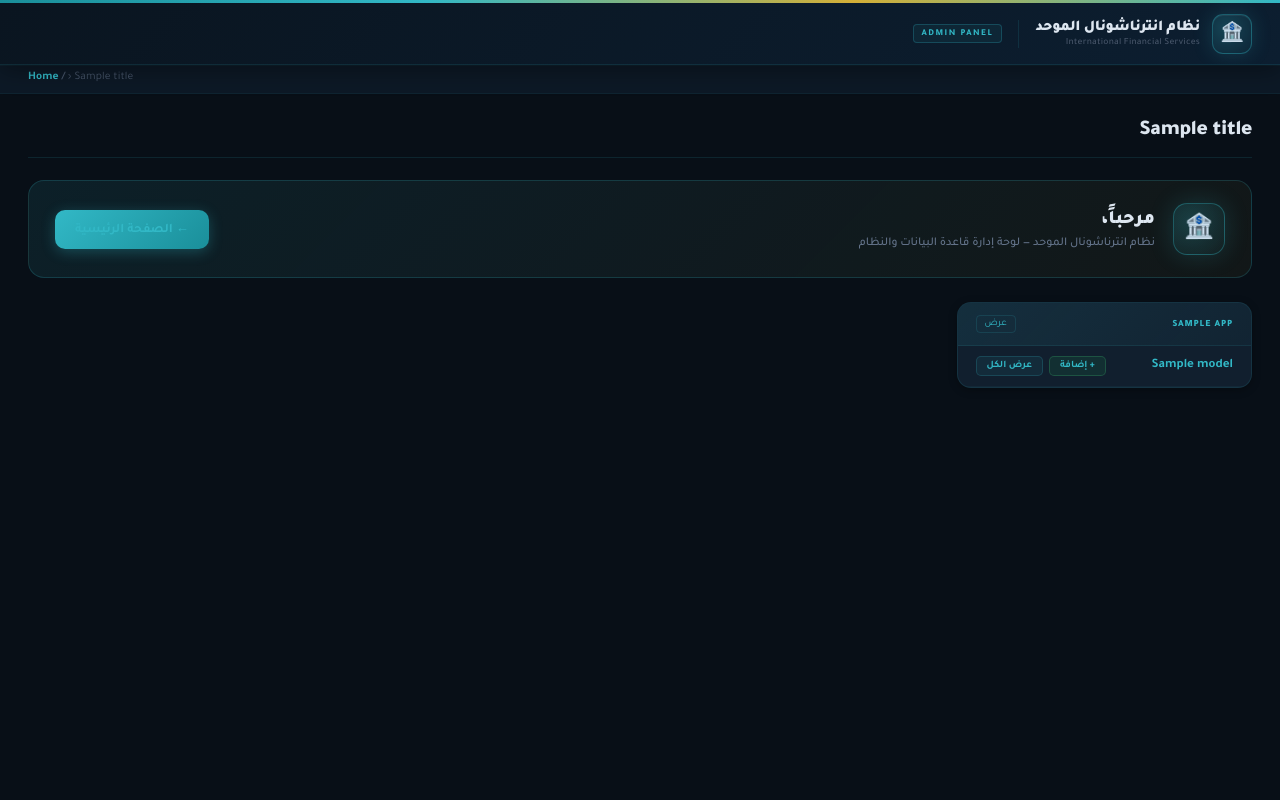
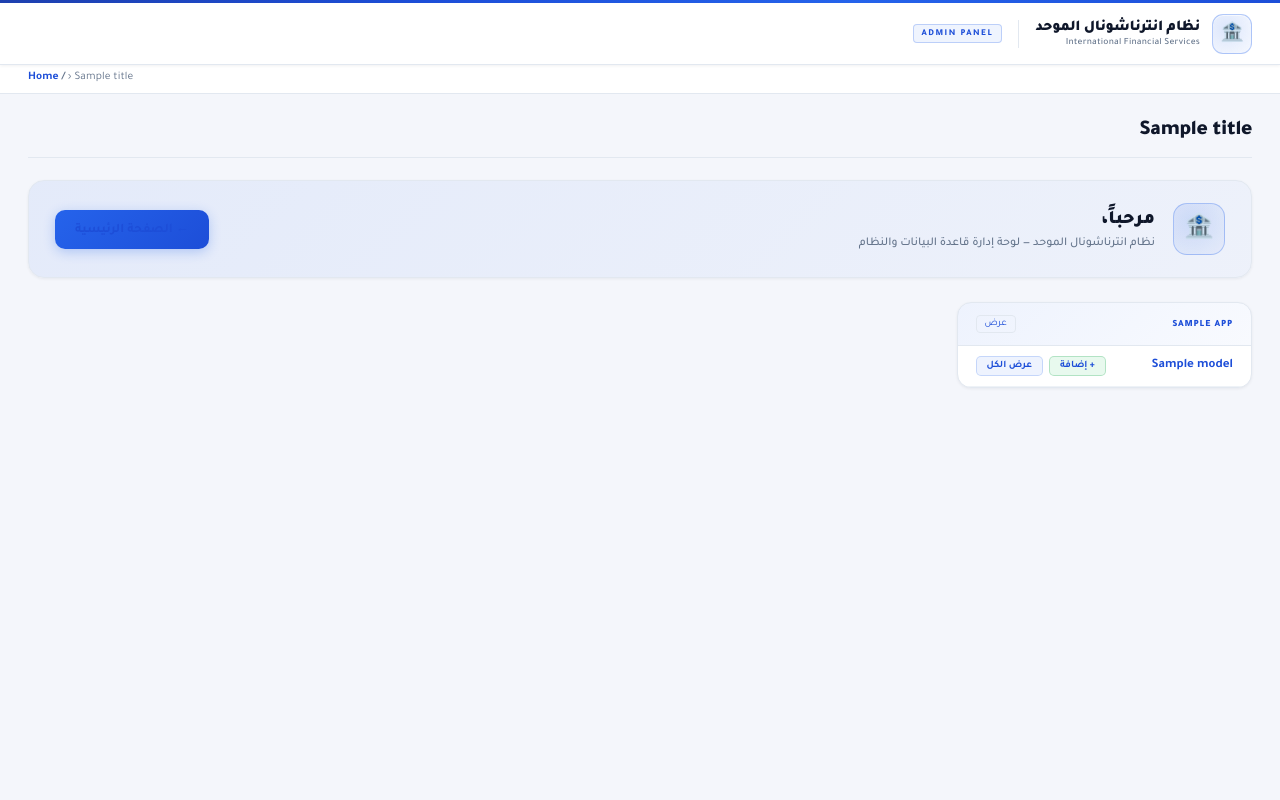
Before and after one commit to abdfaraj-ai/international-system, a Django app: template FrontEnd/templates/admin/index.html in a window 1280 px wide. Run offline with Django 4.2, Linux system fonts and the light colour scheme; the template is opened without the code that fills it: most values are stand-ins (such as "Sample title", 1, 10 or a date in 2020); data that the repository does not hold is empty; parts of the project's set-up code (start-up, migrations or seed data) failed here and were passed over.

Commit message:
لوحة Django Admin: ثيم فاتح احترافي
- base_site/index/login: تحويل كامل من الداكن إلى فاتح
- لوحة بيضاء، حدود رمادية ناعمة، أساسي أزرق #1d4ed8، نص داكن
- إصلاح تأثيرات التمرير (color:#fff) لتكون مقروءة على الفاتح

Co-Authored-By: Claude Opus 4.8 <noreply@anthropic.com>

```diff
--- a/FrontEnd/templates/admin/base_site.html
+++ b/FrontEnd/templates/admin/base_site.html
@@ -23,32 +23,33 @@
 <link href="https://fonts.googleapis.com/css2?family=Tajawal:wght@300;400;500;700;800;900&display=swap" rel="stylesheet">
 <style>
 /* ════════════════════════════════════════════════════════════════════
-   نظام انترناشونال — Django Admin Theme
+   نظام انترناشونال — Django Admin Theme (Light)
    ════════════════════════════════════════════════════════════════════ */
 
 :root {
-  --bg:        #080f17;
-  --surface:   #0d1926;
-  --card:      #111f2e;
-  --card2:     #142133;
-  --border:    rgba(50,184,198,0.13);
-  --border2:   rgba(50,184,198,0.07);
-  --primary:   #32b8c6;
-  --primary-d: #1a8f9a;
-  --gold:      #D4AF37;
-  --gold-d:    #a88a20;
-  --text:      #dde6f0;
-  --text2:     #94a3b8;
-  --text3:     #475569;
-  --green:     #4ade80;
-  --red:       #f87171;
-  --amber:     #fcd34d;
-  --blue:      #38bdf8;
-  --purple:    #a5b4fc;
+  --bg:        #f4f6fb;
+  --surface:   #ffffff;
+  --card:      #ffffff;
+  --card2:     #f8fafc;
+  --border:    #e2e8f0;
+  --border2:   #eef2f7;
+  --primary:   #1d4ed8;
+  --primary-d: #1e40af;
+  --gold:      #ca8a04;
+  --gold-d:    #a16207;
+  --text:      #0f172a;
+  --text2:     #334155;
+  --text3:     #64748b;
+  --green:     #16a34a;
+  --red:       #dc2626;
+  --amber:     #d97706;
+  --blue:      #2563eb;
+  --purple:    #6366f1;
+  --accent:    37,99,235;            /* primary as rgb for tints */
   --radius:    10px;
   --radius-lg: 14px;
-  --shadow:    0 4px 24px rgba(0,0,0,0.4);
-  --shadow-sm: 0 2px 8px rgba(0,0,0,0.3);
+  --shadow:    0 8px 28px rgba(15,23,42,0.10);
+  --shadow-sm: 0 1px 3px rgba(15,23,42,0.06);
 }
 
 /* ── Reset & Base ─────────────────────────────────────────────────── */
@@ -68,7 +69,7 @@ body::before {
   content: '';
   display: block;
   height: 3px;
-  background: linear-gradient(90deg, var(--primary-d), var(--primary), var(--gold), var(--primary));
+  background: linear-gradient(90deg, var(--primary-d), var(--primary), var(--blue), var(--primary));
   position: fixed;
   top: 0; left: 0; right: 0;
   z-index: 9999;
@@ -76,14 +77,14 @@ body::before {
 
 /* ── Header ───────────────────────────────────────────────────────── */
 #header {
-  background: linear-gradient(135deg, #0a1520 0%, #0c1e30 100%) !important;
+  background: #ffffff !important;
   border-bottom: 1px solid var(--border) !important;
   padding: 0 28px !important;
   height: 62px !important;
   display: flex !important;
   align-items: center !important;
   justify-content: space-between !important;
-  box-shadow: var(--shadow), 0 0 0 1px rgba(50,184,198,0.05) !important;
+  box-shadow: var(--shadow-sm) !important;
   position: sticky !important;
   top: 3px !important;
   z-index: 1000 !important;
@@ -97,12 +98,12 @@ body::before {
 }
 .brand-logo {
   width: 40px; height: 40px;
-  background: radial-gradient(circle at 35% 35%, rgba(50,184,198,0.25), rgba(50,184,198,0.05));
-  border: 1px solid rgba(50,184,198,0.35);
+  background: radial-gradient(circle at 35% 35%, rgba(var(--accent),0.16), rgba(var(--accent),0.04));
+  border: 1px solid rgba(var(--accent),0.30);
   border-radius: 11px;
   display: flex; align-items: center; justify-content: center;
   font-size: 19px;
-  box-shadow: 0 0 20px rgba(50,184,198,0.2), inset 0 1px 0 rgba(255,255,255,0.06);
+  box-shadow: inset 0 1px 0 rgba(255,255,255,0.6);
   flex-shrink: 0;
 }
 .brand-text { line-height: 1.2; }
@@ -120,8 +121,8 @@ body::before {
 .brand-env {
   font-size: 9px; font-weight: 800; letter-spacing: 1.5px; text-transform: uppercase;
   color: var(--primary); padding: 3px 8px; border-radius: 4px;
-  border: 1px solid rgba(50,184,198,0.25);
-  background: rgba(50,184,198,0.07);
+  border: 1px solid rgba(var(--accent),0.25);
+  background: rgba(var(--accent),0.07);
 }
 
 /* User tools */
@@ -142,21 +143,21 @@ body::before {
   font-weight: 600 !important;
   padding: 5px 13px !important;
   border-radius: 7px !important;
-  border: 1px solid rgba(50,184,198,0.2) !important;
-  background: rgba(50,184,198,0.06) !important;
+  border: 1px solid rgba(var(--accent),0.22) !important;
+  background: rgba(var(--accent),0.06) !important;
   transition: all .18s !important;
   font-size: 12px !important;
 }
 #user-tools a:hover {
-  background: rgba(50,184,198,0.14) !important;
-  border-color: rgba(50,184,198,0.4) !important;
-  color: #fff !important;
+  background: rgba(var(--accent),0.13) !important;
+  border-color: rgba(var(--accent),0.42) !important;
+  color: var(--primary-d) !important;
 }
 
 /* ── Breadcrumbs ──────────────────────────────────────────────────── */
 div.breadcrumbs {
   background: var(--surface) !important;
-  border-bottom: 1px solid var(--border2) !important;
+  border-bottom: 1px solid var(--border) !important;
   padding: 9px 28px !important;
   font-size: 11.5px !important;
   color: var(--text3) !important;
@@ -773,10 +781,10 @@ a:hover { color: #fff !important; }
 .popup .module { margin: 10px !important; }
 
 /* ── Scrollbar ────────────────────────────────────────────────────── */
-::-webkit-scrollbar { width: 5px; height: 5px; }
+::-webkit-scrollbar { width: 8px; height: 8px; }
 ::-webkit-scrollbar-track { background: var(--bg); }
-::-webkit-scrollbar-thumb { background: rgba(50,184,198,0.25); border-radius: 3px; }
-::-webkit-scrollbar-thumb:hover { background: rgba(50,184,198,0.45); }
+::-webkit-scrollbar-thumb { background: rgba(var(--accent),0.30); border-radius: 4px; }
+::-webkit-scrollbar-thumb:hover { background: rgba(var(--accent),0.50); }
 
 /* ── Responsive ───────────────────────────────────────────────────── */
 @media (max-width: 900px) {
--- a/FrontEnd/templates/admin/index.html
+++ b/FrontEnd/templates/admin/index.html
@@ -13,17 +13,17 @@
   align-items: center;
   gap: 18px;
   flex-wrap: wrap;
+  box-shadow: 0 1px 3px rgba(15,23,42,0.06);
 ">
   <div style="
     width: 52px; height: 52px; flex-shrink: 0;
-    background: radial-gradient(circle at 35% 35%, rgba(50,184,198,0.25), rgba(50,184,198,0.05));
-    border: 1px solid rgba(50,184,198,0.35); border-radius: 14px;
+    background: radial-gradient(circle at 35% 35%, rgba(37,99,235,0.16), rgba(37,99,235,0.04));
+    border: 1px solid rgba(37,99,235,0.30); border-radius: 14px;
     display: flex; align-items: center; justify-content: center; font-size: 24px;
-    box-shadow: 0 0 24px rgba(50,184,198,0.2);
   ">🏦</div>
   <div style="flex: 1; min-width: 180px;">
-    <div style="font-size: 19px; font-weight: 900; color: #dde6f0; margin-bottom: 4px;">
-      مرحباً، <span style="color: #D4AF37">{{ user.username }}</span>
+    <div style="font-size: 19px; font-weight: 900; color: #0f172a; margin-bottom: 4px;">
+      مرحباً، <span style="color: #1d4ed8">{{ user.username }}</span>
     </div>
     <div style="font-size: 12px; color: #64748b; font-weight: 500;">
       نظام انترناشونال الموحد — لوحة إدارة قاعدة البيانات والنظام
@@ -83,12 +79,12 @@
     {% for model in app.models %}
     <div style="
       padding: 10px 18px;
-      border-bottom: 1px solid rgba(50,184,198,0.06);
+      border-bottom: 1px solid #eef2f7;
       display: flex; align-items: center; gap: 10px;
     ">
-      <span style="font-size: 13px; font-weight: 600; color: #dde6f0; flex: 1;">
+      <span style="font-size: 13px; font-weight: 600; color: #0f172a; flex: 1;">
         {% if model.admin_url %}
-        <a href="{{ model.admin_url }}" style="color: #dde6f0; text-decoration: none; font-weight: 600;">
+        <a href="{{ model.admin_url }}" style="color: #0f172a; text-decoration: none; font-weight: 600;">
           {{ model.name }}
         </a>
         {% else %}
```
Also changed, not shown: other parts of FrontEnd/templates/admin/base_site.html (+68 -61 lines), other parts of FrontEnd/templates/admin/index.html (+32 -36 lines), FrontEnd/templates/admin/login.html (+28 -28 lines).
